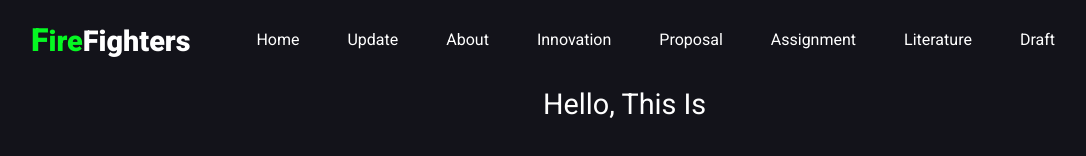
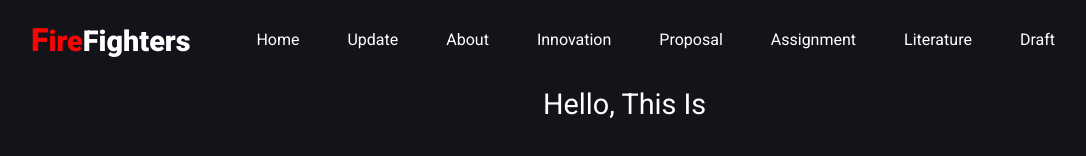
Before and after one commit to firefighterteam/team_2, a plain HTML site: page index.html in a window 1280 px wide. Shown: the top 156 px of the page, without its empty margins (97-1183 px from the left). Drawn offline with nearby package versions, Linux system fonts and the light colour scheme.

Commit message:
colour change

```diff
--- a/css/style.css
+++ b/css/style.css
@@ -1,7 +1,7 @@
 @import url('https://fonts.googleapis.com/css2?family=Roboto:wght@100;400;500;900&display=swap');
 
 :root {
-    --primary: #05f822;
+    --primary: #f80505;
     --normal: #ffffff;
     --black: #13131a;
     --bg: #0c1013;
```
